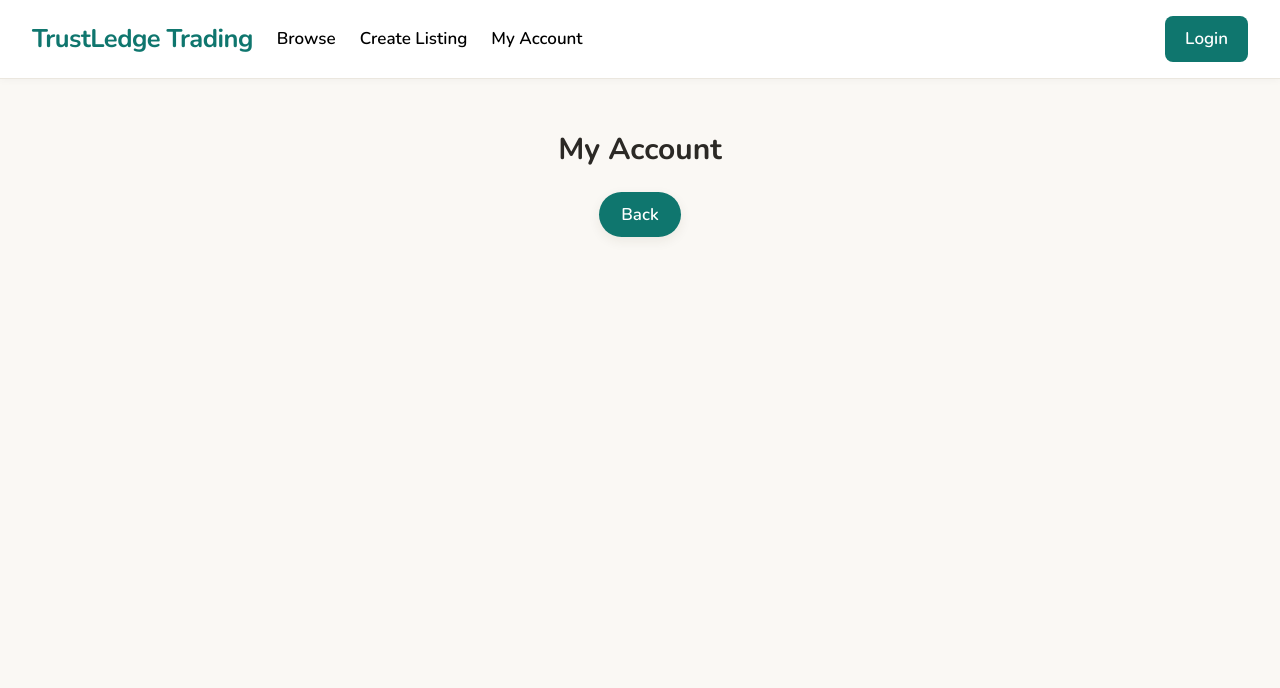
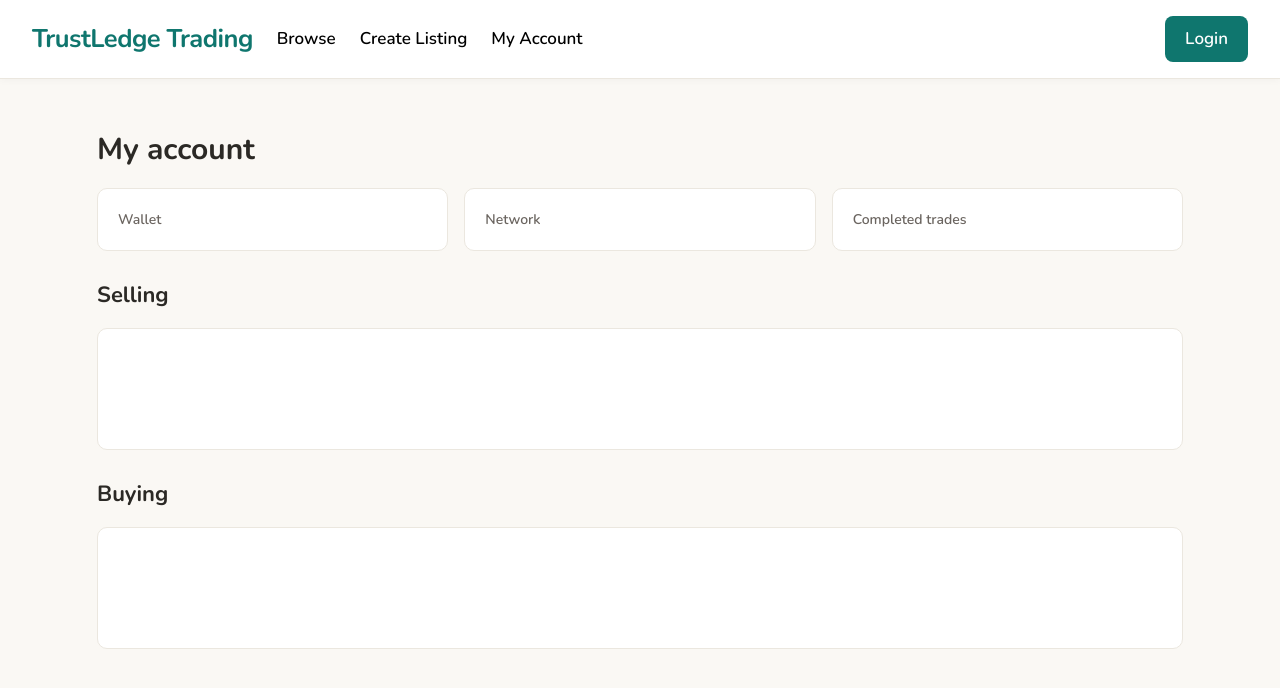
Before and after one commit to Daniel-Massey1/BC-TrustLedge-Trading-System, a React (Vite) app in the folder client/: page / in a window 1280 px wide. Both pictures are taken after a click on the button "My Account". Shown: the top 688 px of the page. Built offline with nearby package versions, Linux system fonts and the light colour scheme.

Commit message:
basic my accounts page

```diff
--- a/client/src/App.css
+++ b/client/src/App.css
@@ -41,6 +41,7 @@
   padding: 10px 20px;
   border-radius: 8px;
   box-shadow: none;
+  transition: background 0.15s;
 }
 
 .page {
@@ -61,6 +62,11 @@
   text-align: left;
 
   h2 {
+    font-size: 30px;
+    margin-bottom: 4px;
+  }
+  p {
+    color: var(--muted);
     margin-bottom: 24px;
   }
 }
@@ -88,7 +94,7 @@
 
   &:focus-within {
     border-color: var(--accent);
-    box-shadow: var(--focus-ring);
+    box-shadow: 0 0 0 3px rgba(15, 118, 110, 0.15);
   }
 
   input {
@@ -117,8 +123,12 @@
   &:focus {
     outline: none;
     border-color: var(--accent);
-    box-shadow: var(--focus-ring);
+    box-shadow: 0 0 0 3px rgba(15, 118, 110, 0.15);
   }
+}
+
+.create-heading {
+  font-size: 30px;
 }
 
 .listing-form {
@@ -163,7 +173,7 @@
   textarea:focus {
     outline: none;
     border-color: var(--accent);
-    box-shadow: var(--focus-ring);
+    box-shadow: 0 0 0 3px rgba(15, 118, 110, 0.15);
   }
 }
 
@@ -179,7 +189,7 @@
 
   &:focus-within {
     border-color: var(--accent);
-    box-shadow: var(--focus-ring);
+    box-shadow: 0 0 0 3px rgba(15, 118, 110, 0.15);
   }
 
   input {
@@ -188,14 +198,51 @@
     border: none;
     box-shadow: none;
   }
+  input:focus {
+    box-shadow: none;
+  }
 }
 
-/* Empty for now: image upload comes later */
+
 .image-box {
   height: 180px;
   border: 1px solid var(--border);
   border-radius: 8px;
   background: var(--surface);
+}
+
+.account {
+  width: 100%;
+  display: flex;
+  flex-direction: column;
+  gap: 16px;
+  text-align: left;
+
+  h3 {
+    margin: 12px 0 0;
+    font-size: 22px;
+    color: var(--text-h);
+  }
+}
+
+.account-cards {
+  display: grid;
+  grid-template-columns: repeat(auto-fit, minmax(240px, 1fr));
+  gap: 16px;
+}
+
+.box {
+  padding: 20px;
+  background: var(--surface);
+  border: 1px solid var(--border);
+  border-radius: 10px;
+  font-size: 14px;
+  font-weight: 600;
+  color: var(--muted);
+}
+
+.trade-box {
+  min-height: 80px;
 }
 
 .btn.submit-btn {
--- a/client/src/App.jsx
+++ b/client/src/App.jsx
@@ -98,12 +98,21 @@ function App() {
         )}
 
         {page === 'account' && (
-          <>
-            <h2>My Account</h2>
-            <button className="btn" onClick={() => setPage('home')}>
-              Back
-            </button>
-          </>
+          <div className="account">
+            <h2>My account</h2>
+
+            <div className="account-cards">
+              <div className="box">Wallet</div>
+              <div className="box">Network</div>
+              <div className="box">Completed trades</div>
+            </div>
+
+            <h3>Selling</h3>
+            <div className="box trade-box" />
+
+            <h3>Buying</h3>
+            <div className="box trade-box" />
+          </div>
         )}
       </main>
     </>
```
